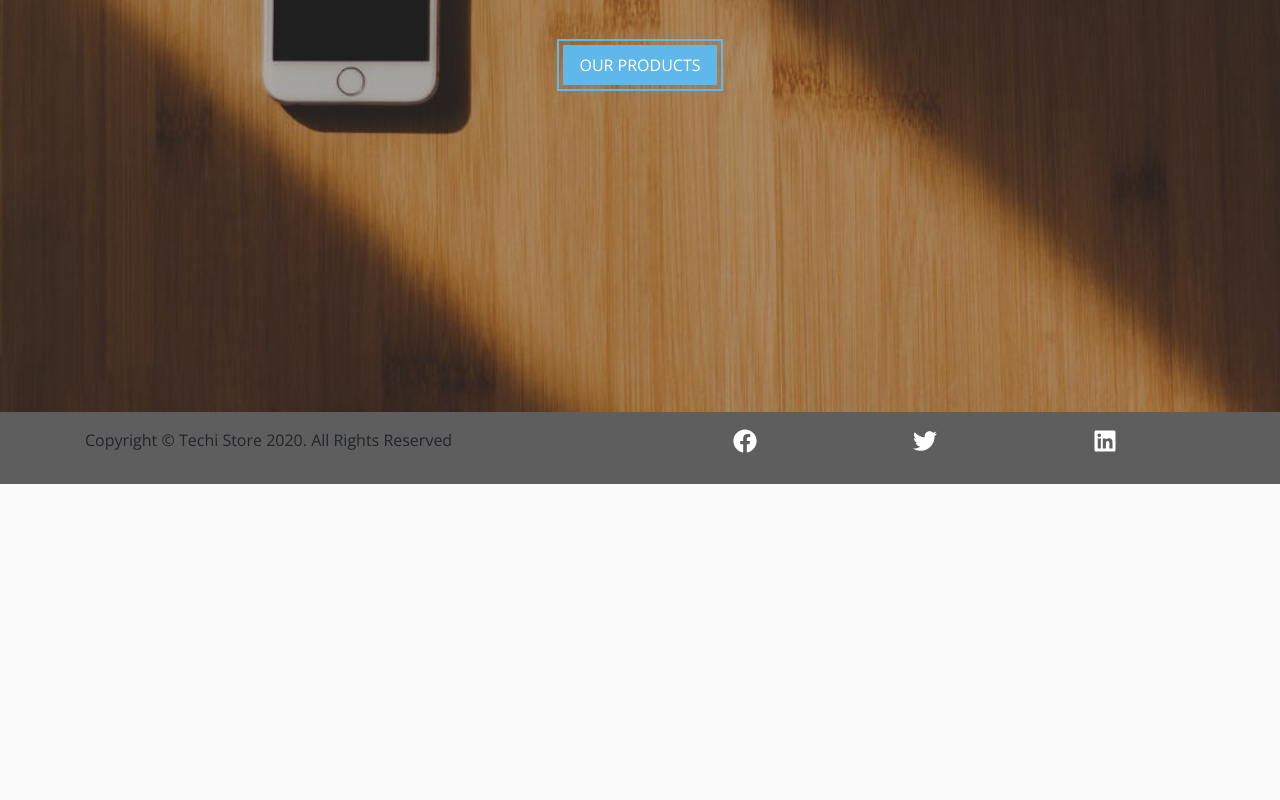
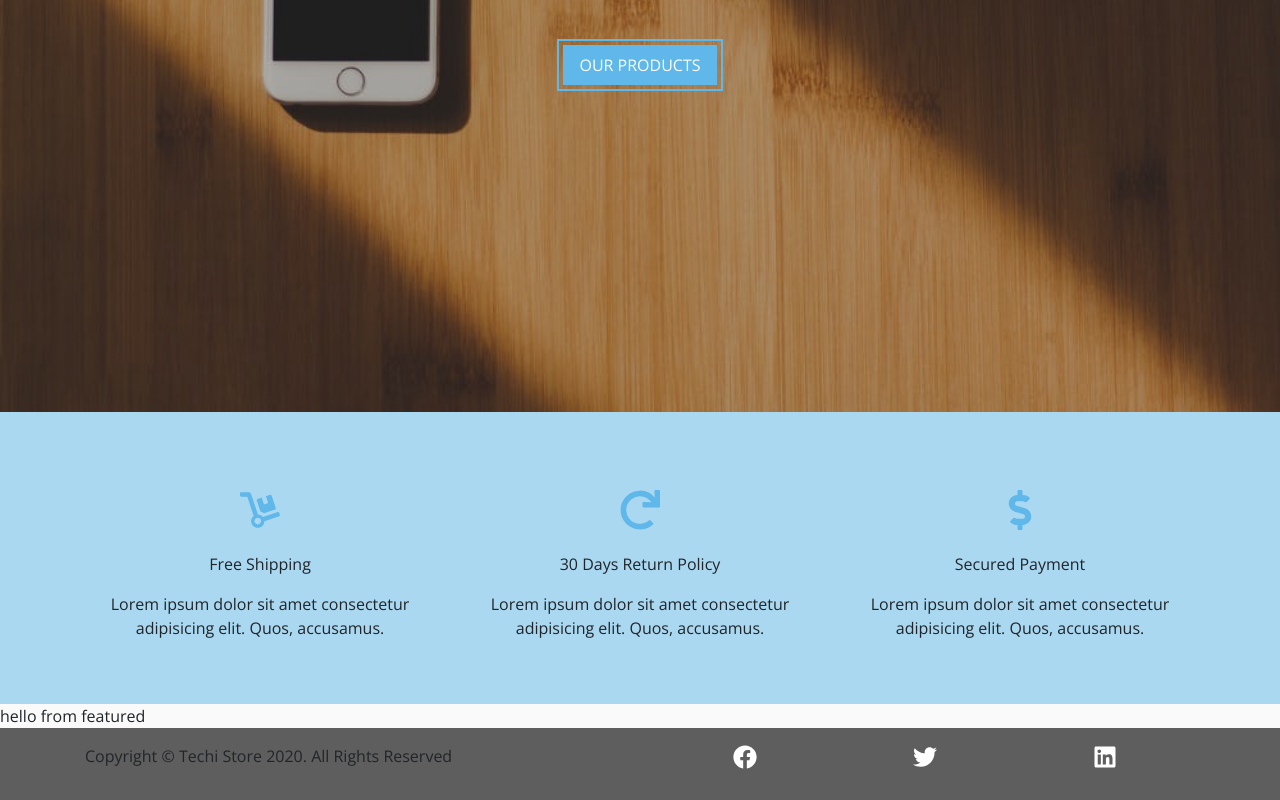
Before and after one commit to jn-html/Techi-store, a React (Create React App) app: page / in a window 1280 px wide. Shown: the part 449-1249 px from the top of the page. Before the commit the page ends 933 px from the top, so only its background shows below. Built offline with nearby package versions, Linux system fonts and the light colour scheme.

Commit message:
Homepage Services Section + Featured component setup

```diff
--- /dev/null
+++ b/src/components/HomePage/Featured.js
@@ -0,0 +1,9 @@
+import React from 'react'
+
+export default function Featured() {
+   return (
+      <div>
+         hello from featured
+      </div>
+   )
+}
--- /dev/null
+++ b/src/components/HomePage/Services.js
@@ -0,0 +1,60 @@
+import React, { Component } from 'react';
+import styled from 'styled-components';
+import { FaDolly, FaRedo, FaDollarSign } from 'react-icons/fa';
+
+export default class Services extends Component {
+   state = {
+      services: [
+         {
+            id:1,
+            icon:<FaDolly />,
+            title: 'free shipping',
+            text: 'Lorem ipsum dolor sit amet consectetur adipisicing elit. Quos, accusamus.'
+         },
+         {
+            id:2,
+            icon:<FaRedo />,
+            title: '30 days return policy',
+            text: 'Lorem ipsum dolor sit amet consectetur adipisicing elit. Quos, accusamus.'
+         },
+         {
+            id:3,
+            icon:<FaDollarSign />,
+            title: 'secured Payment',
+            text: 'Lorem ipsum dolor sit amet consectetur adipisicing elit. Quos, accusamus.'
+         }
+      ]
+   }
+   render() {
+      return (
+         <ServicesWrapper className="py-5">
+            <div className="container">
+               <div className="row">
+                  {this.state.services.map(item => {
+                     return (
+                        <div className="col-10 mx-auto col-sm-6 col-md-4 text-center my-3" hey={item.id}>
+                           <div className="service-icon">
+                              {item.icon}
+                           </div>
+                           <div className="mt-3 text-capitalize">{item.title}</div>
+                           <div className="mt-3">{item.text}</div>
+                        </div>
+                     );
+                  })}
+               </div>
+            </div>
+         </ServicesWrapper>
+      )
+   }
+}
+
+const ServicesWrapper = styled.section `
+   background: rgba(95, 183, 234, 0.5);
+   .service-icon {
+      font-size: 2.5rem;
+      color: var(--primaryColor);
+   }
+   p {
+      color: var(--darkGrey);
+   }
+`;
--- a/src/pages/HomePage.js
+++ b/src/pages/HomePage.js
@@ -1,6 +1,8 @@
 import React from 'react';
 import Hero from '../components/Hero';
 import { Link } from 'react-router-dom';
+import Services from '../components/HomePage/Services';
+import Featured from '../components/HomePage/Featured';
 
 
 export default function HomePage() {
@@ -9,6 +11,8 @@
          <Hero title="awesome Gadgets" max="true">
             <Link to='/products' className="main-link" style={{margin:'2rem'}}>our products</Link>
          </Hero>
+         <Services/>
+         <Featured />
       </ >
    );
 }
```
